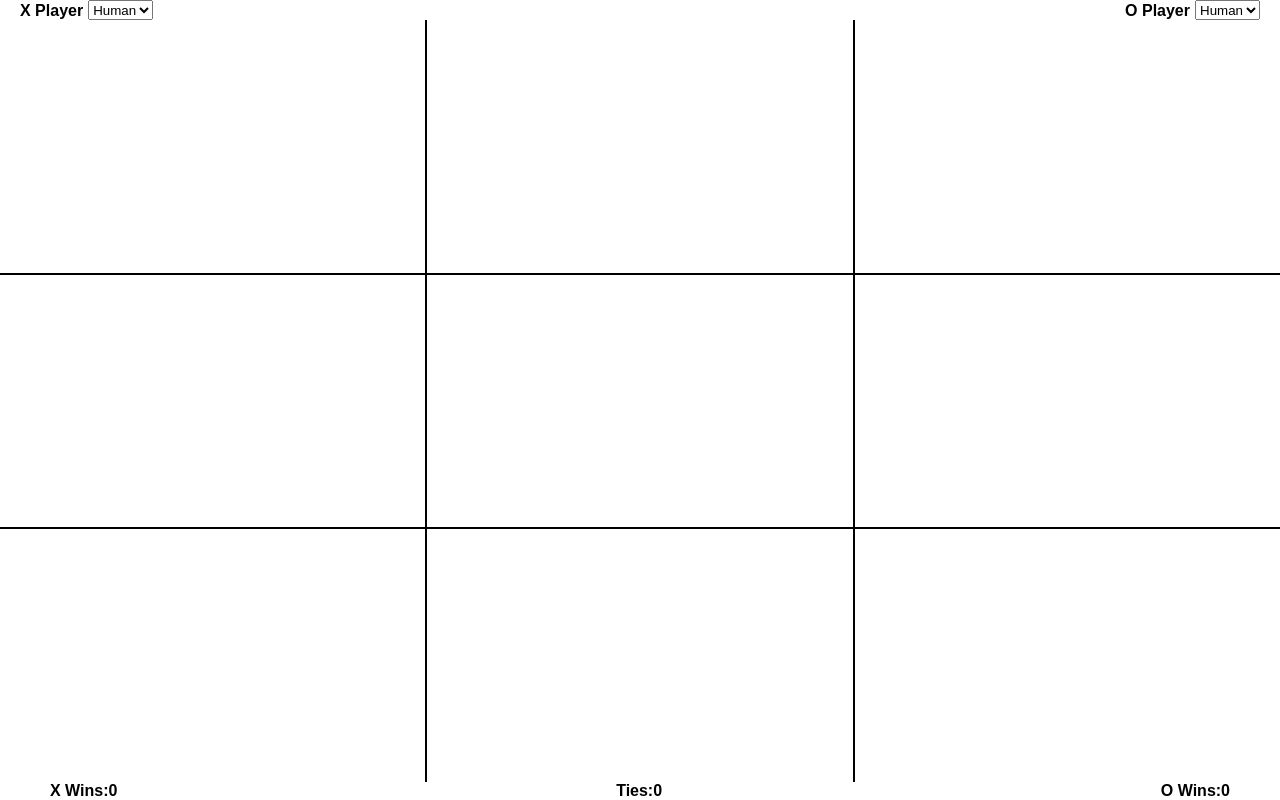
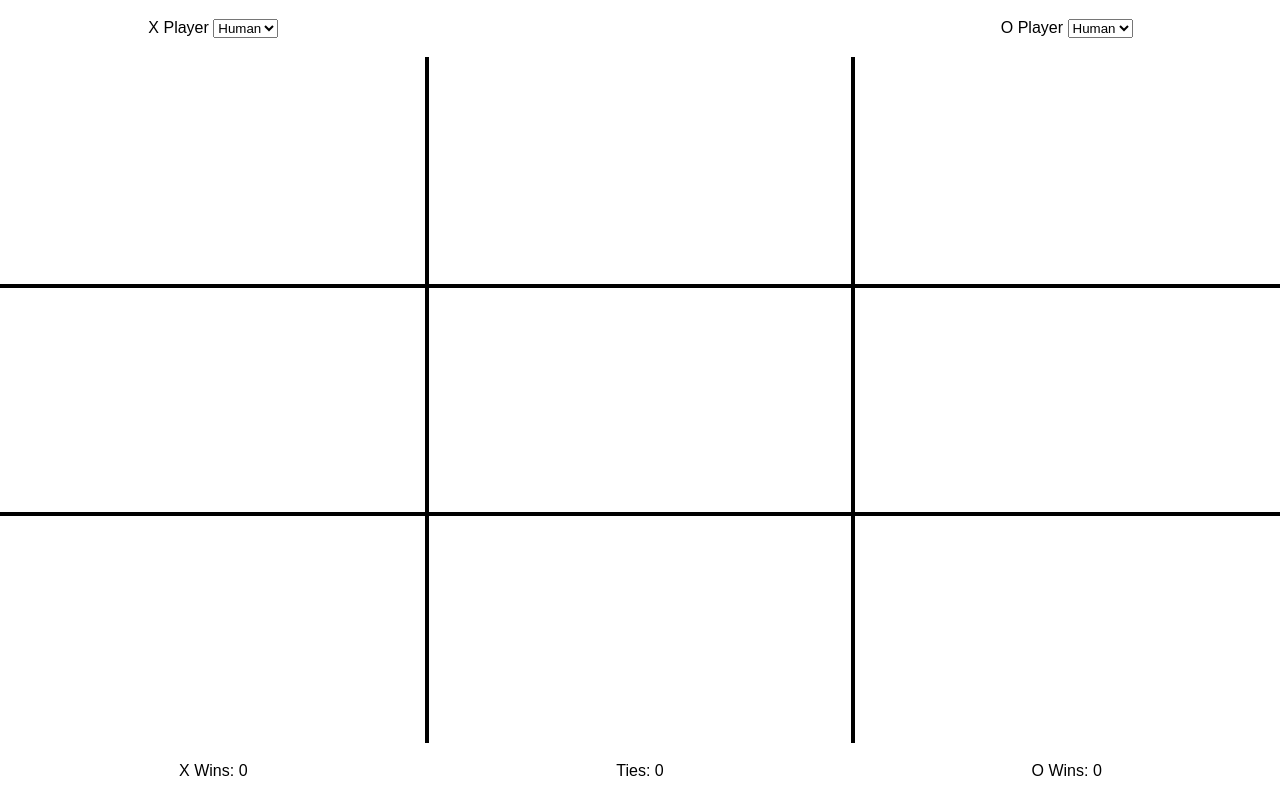
Before and after one commit to arethk/vanilla-tic-tac-toe, a plain HTML site: page index.html in a window 1280 px wide. Drawn offline with Linux system fonts and the light colour scheme.

Commit message:
refactored the flex layout to css grid

```diff
--- a/index.html
+++ b/index.html
@@ -7,40 +7,38 @@
     <link rel="stylesheet" href="style.css">
 </head>
 <body>
-    <div class="game-output-wrapper">
-        <div class="header">
+    <div class="container">
+        <div class="header-left">
             <label for="xplayerdd">X Player</label>
             <select id="xplayerdd">
                 <option value="human">Human</option>
                 <option value="cpu">CPU</option>
             </select>
-            <div class="flex"></div>
+        </div>
+        <div class="header-middle"></div>
+        <div class="header-right">
             <label for="oplayerdd">O Player</label>
             <select id="oplayerdd">
                 <option value="human">Human</option>
                 <option value="cpu">CPU</option>
             </select>
         </div>
-        <div class="row">
         <div class="cell0"></div>
         <div class="cell1"></div>
         <div class="cell2"></div>
-        </div>
-        <div class="row">
         <div class="cell3"></div>
         <div class="cell4"></div>
         <div class="cell5"></div>
-        </div>
-        <div class="row">
         <div class="cell6"></div>
         <div class="cell7"></div>
         <div class="cell8"></div>
+        <div class="footer-left">
+            X Wins: <span id="xcount"></span>
         </div>
-        <div class="footer">
-            X Wins: <span id="xcount"></span>
-            <div class="flex"></div>
+        <div class="footer-middle">
             Ties: <span id="tiecount"></span>
-            <div class="flex"></div>
+        </div>
+        <div class="footer-right">
             O Wins: <span id="ocount"></span>
         </div>
     </div>
--- a/style.css
+++ b/style.css
@@ -2,142 +2,81 @@ body {
     margin: 0;
     padding: 0;
     font-family: sans-serif;
-    background-color: black;
 }
 
-.game-output-wrapper {
-    display: flex;
-    flex-direction: column;
-    flex-wrap: nowrap;
+.container {
+    display: grid;
     height: 100vh;
+    grid-template-rows: minmax(35px, 1fr) minmax(100px, 4fr) minmax(100px, 4fr) minmax(100px, 4fr) minmax(35px, 1fr);
+    grid-template-columns: repeat(3, minmax(200px, 1fr));
 }
 
-.flex {
-    flex: 1;
-}
-
-.header {
-    padding-left: 20px;
-    padding-right: 20px;
-    background-color: white;
-    display: flex;
-    font-weight: bold;
-}
-
-.header label {
-    margin-top: 2px;
-    margin-right: 5px;
-}
-
-.footer {
-    padding-left: 50px;
-    padding-right: 50px;
-    background-color: white;
-    display: flex;
-    font-weight: bold;
-}
-
-.row {
-    display: flex;
-    flex-direction: row;
-    flex: 1;
+.header-left, .header-middle, .header-right, .footer-left, .footer-middle, .footer-right {
+    margin: auto;
 }
 
 .cell0 {
-    flex: 1;
-    background-color: white;
-    margin-top: 0;
-    margin-bottom: 1px;
-    margin-left: 0;
-    margin-right: 1px;
+    border: 2px solid black;
+    border-top: 0;
+    border-left: 0;
     align-content: center;
     text-align: center;
 }
 
 .cell1 {
-    flex: 1;
-    background-color: white;
-    margin-top: 0;
-    margin-bottom: 1px;
-    margin-left: 1px;
-    margin-right: 1px;
+    border: 2px solid black;
+    border-top: 0;
     align-content: center;
     text-align: center;
 }
 
 .cell2 {
-    flex: 1;
-    background-color: white;
-    margin-top: 0;
-    margin-bottom: 1px;
-    margin-left: 1px;
-    margin-right: 0;
+    border: 2px solid black;
+    border-top: 0;
+    border-right: 0;
     align-content: center;
     text-align: center;
 }
 
 .cell3 {
-    flex: 1;
-    background-color: white;
-    margin-top: 1px;
-    margin-bottom: 1px;
-    margin-left: 0;
-    margin-right: 1px;
+    border: 2px solid black;
+    border-left: 0;
     align-content: center;
     text-align: center;
 }
 
 .cell4 {
-    flex: 1;
-    background-color: white;
-    margin-top: 1px;
-    margin-bottom: 1px;
-    margin-left: 1px;
-    margin-right: 1px;
+    border: 2px solid black;
     align-content: center;
     text-align: center;
 }
 
 .cell5 {
-    flex: 1;
-    background-color: white;
-    margin-top: 1px;
-    margin-bottom: 1px;
-    margin-left: 1px;
-    margin-right: 0;
+    border: 2px solid black;
+    border-right: 0;
     align-content: center;
     text-align: center;
 }
 
 .cell6 {
-    flex: 1;
-    background-color: white;
-    margin-top: 1px;
-    margin-bottom: 0;
-    margin-left: 0;
-    margin-right: 1px;
+    border: 2px solid black;
+    border-bottom: 0;
+    border-left: 0;
     align-content: center;
     text-align: center;
 }
 
 .cell7 {
-    flex: 1;
-    background-color: white;
-    margin-top: 1px;
-    margin-bottom: 0;
-    margin-left: 1px;
-    margin-right: 1px;
+    border: 2px solid black;
+    border-bottom: 0;
     align-content: center;
     text-align: center;
 }
 
 .cell8 {
-    flex: 1;
-    background-color: white;
-    margin-top: 1px;
-    margin-bottom: 0;
-    margin-left: 1px;
-    margin-right: 0;
+    border: 2px solid black;
+    border-bottom: 0;
+    border-right: 0;
     align-content: center;
     text-align: center;
 }
```
Lines whose indentation alone changed are shown as unchanged.
